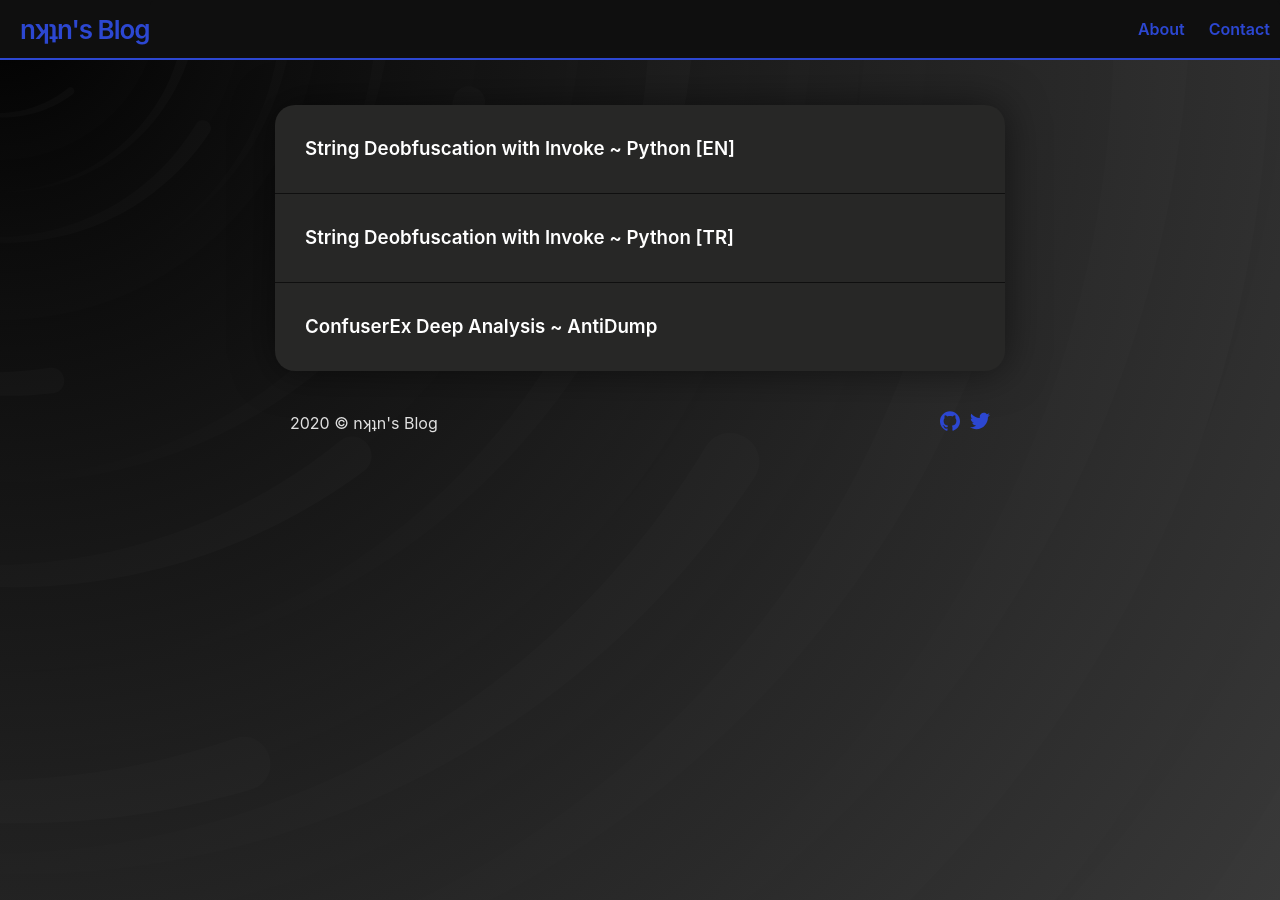
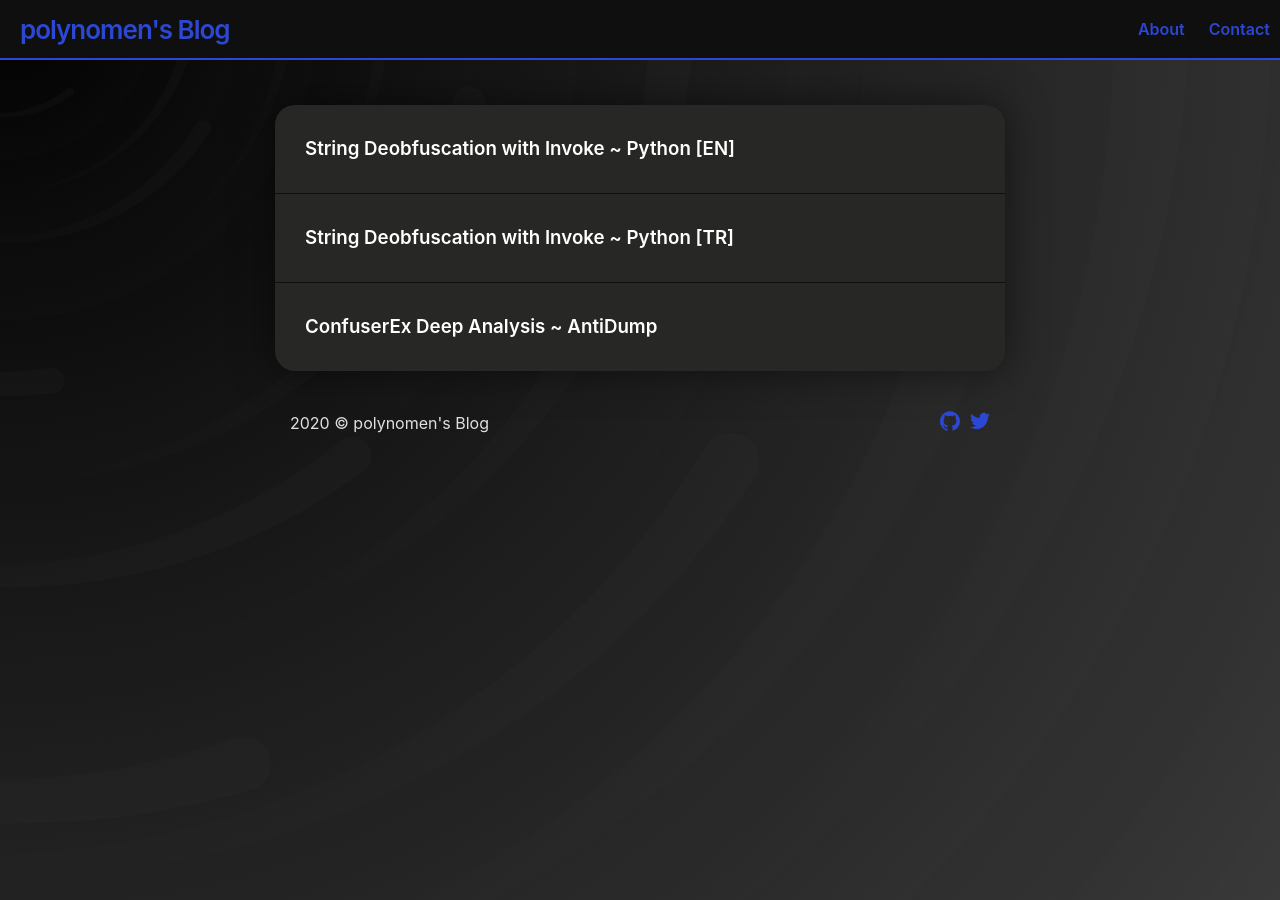
Before and after one commit to Rhotav/rhotav.github.io, a Jekyll site: the page built from index.md, in a window 1280 px wide. Built offline with Jekyll 4.4.1, drawn with Linux system fonts in a browser that asks for light colours; nearby versions of some CDN libraries.

Commit message:
Update _config.yml

```diff
--- a/_config.yml
+++ b/_config.yml
@@ -1,4 +1,4 @@
-title: "nʞʇn's Blog"
+title: "polynomen's Blog"
 iconURL: assets/default-icon.png
 
 markdown: kramdown
```
